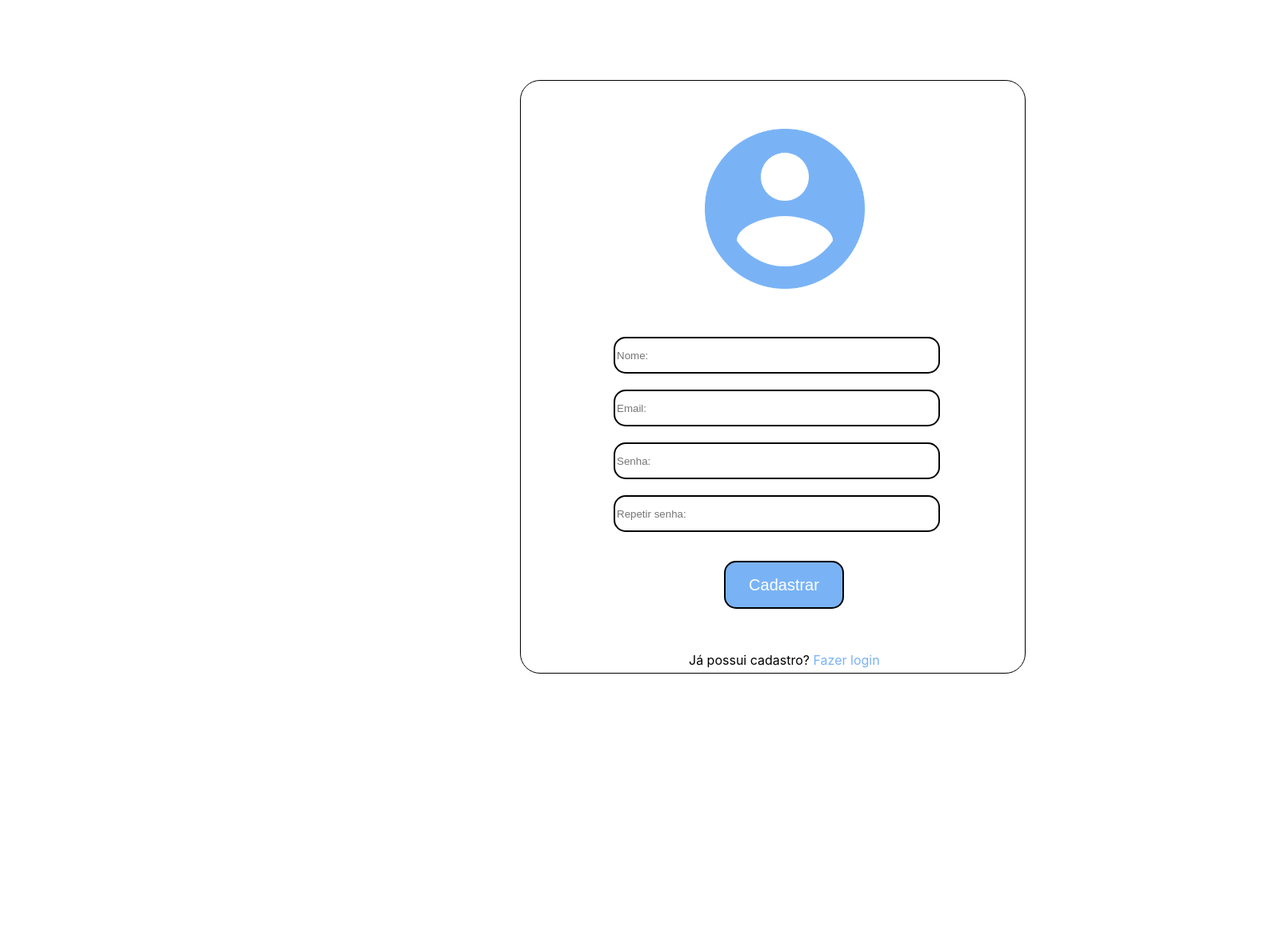
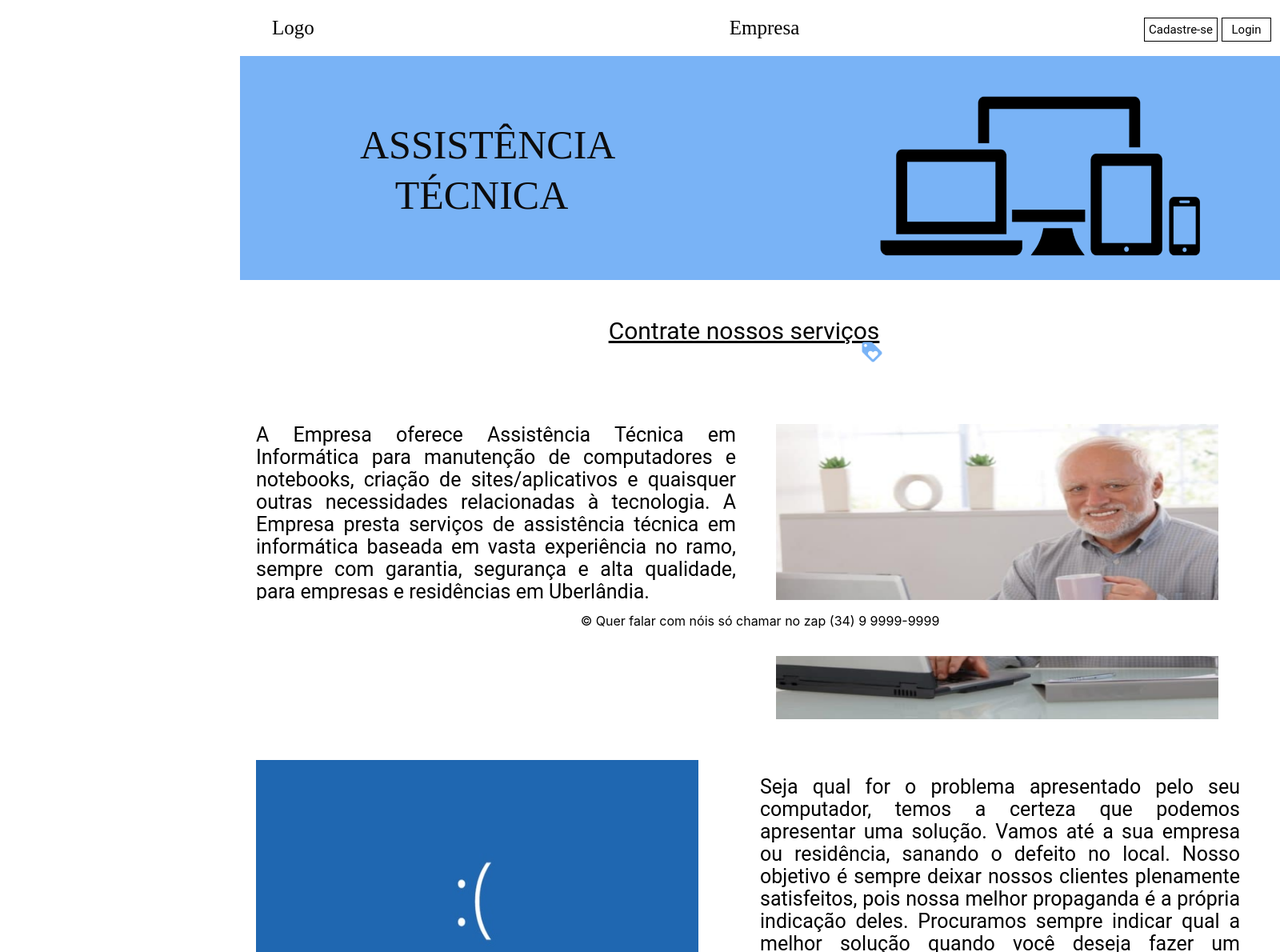
Before and after one commit to FellipeMarraa/ProjetoWeb, a React (Create React App) app: page / in a window 1280 px wide. Shown: the top 1190 px of the page at 80% size, 1600 px wide, since content can reach past the window. Before the commit the page ends 842 px from the top, so only its background shows below. Built offline with nearby package versions, Linux system fonts and the light colour scheme.

Commit message:
estilização react (landing page)

```diff
--- a/src/App.js
+++ b/src/App.js
@@ -1,11 +1,11 @@
 import React from 'react';
 import './App.css';
-import CadastroPage from "./Components/CadastroPage";
+import LandingPage from "./Components/LandingPage";
 
 function App() {
   return (
       <div className="App">
-          <CadastroPage></CadastroPage>
+          <LandingPage></LandingPage>
 
       </div>
   );
--- a/src/Components/LandingPage/index.js
+++ b/src/Components/LandingPage/index.js
@@ -1,12 +1,63 @@
 import React from 'react';
 import './landingPage.css';
+import imageHeader from '../../assets/imageHeader.png';
+import etiqueta from '../../assets/mdi_loyalty.png';
+import primeiraImagem from '../../assets/hide-the-pain-stockphoto-840x560 1.png';
+import segundaImagem from '../../assets/tela-azul-da-morte-windows-10.jpg';
+import terceiraImagem from '../../assets/1024px-Running_icon_-_Noun_Project_17825.svg.png';
 
 const LandingPage = props => {
 
     return (
+        <div>
+            <header>
+                <div className={'cabecalho'}>
+                    <h2 id={'logo'}>Logo</h2>
+                    <h2 id={'empresa'}>Empresa</h2>
+                    <a id={'cadastre'}>Cadastre-se</a>
+                    <a id={'login'}>Login</a>
+                </div>
+            </header>
 
-        <header></header>
+            <div className={'assistencia'}>
+                <p id={'titulo'}>Assistência Técnica</p>
+                <img id={'icone'} src={imageHeader}/>
+            </div>
 
+            <p id={'contrate'}>Contrate nossos serviços </p> <img id={'etiqueta'} src={etiqueta}/>
+
+            <div className={'texto'}>
+                <p id={'primeiro-texto'}>A Empresa oferece Assistência Técnica em Informática para manutenção de
+                    computadores
+                    e notebooks, criação de sites/aplicativos e quaisquer outras
+                    necessidades relacionadas à tecnologia. A Empresa presta serviços de assistência técnica em
+                    informática
+                    baseada em vasta experiência no ramo, sempre com garantia, segurança e
+                    alta qualidade, para empresas e residências em Uberlândia.
+                </p>
+                <img id={'primeira-imagem'} src={primeiraImagem}/>
+                <img id={'segunda-imagem'} src={segundaImagem}/>
+                <p id={'segundo-texto'}>Seja qual for o problema apresentado pelo seu computador, temos a certeza que
+                    podemos apresentar uma solução. Vamos até a sua empresa ou residência, sanando
+                    o defeito no local. Nosso objetivo é sempre deixar nossos clientes plenamente satisfeitos, pois
+                    nossa melhor propaganda é a própria indicação deles.
+                    Procuramos sempre indicar qual a melhor solução quando você deseja fazer um upgrade do seu
+                    computador atual ou a aquisição de um novo equipamento, seja computador, notebook ou
+                    periféricos, como roteadores, modems, memórias, monitores, processadores, etc.
+                </p>
+                <p id={'terceiro-texto'}>Compreendemos que quando acontecem problemas com seus computadores você ou
+                    sua empresa pode ficar sem produzir e perder dinheiro. Portanto procuramos
+                    atender e solucionar seus problemas o mais rápido possível para que sua produtividade volte ao
+                    normal. Também procuramos orientá-lo para uma melhor utilização de seus
+                    computadores e programas para diminuir a ocorrência de contratempos.</p>
+                <img id={'terceira-imagem'} src={terceiraImagem}/>
+            </div>
+
+            <footer className={'rodape'}>
+                <p>&copy; Quer falar com nóis só chamar no zap (34) 9 9999-9999</p>
+            </footer>
+
+        </div>
     );
 }
 
--- a/src/Components/LandingPage/landingPage.css
+++ b/src/Components/LandingPage/landingPage.css
@@ -0,0 +1,271 @@
+html, body {
+    margin: 0;
+    padding: 0;
+    height: 100%;
+}
+
+@media only screen and (max-device-width: 1200px) {
+    /* .menu { width:1200px; } */
+}
+
+.cabecalho {
+    background-color: white;
+    position: fixed;
+    width: 1300px;
+    height: 70px;
+    left: 300px;
+    right: 210px;
+    top: 0px;
+    z-index: 999;
+
+}
+
+#logo {
+    position: absolute;
+    width: 30px;
+    height: 25px;
+    left: 40px;
+    top: -15px;
+    font-family: Saira Condensed;
+    font-style: normal;
+    font-weight: normal;
+    font-size: 25px;
+    line-height: 57px;
+    color: #000000;
+}
+
+#empresa {
+    position: absolute;
+    width: 111px;
+    height: 57px;
+    left: 600px;
+    top: -15px;
+    font-family: Saira Condensed;
+    font-style: normal;
+    font-weight: normal;
+    font-size: 25px;
+    line-height: 57px;
+    color: #000000;
+}
+
+#cadastre {
+    position: absolute;
+    margin-left: 5px;
+    margin-right: 5px;
+    left: 1125px;
+    top: 22px;
+    font-family: Roboto;
+    font-weight: normal;
+    font-size: 15px;
+    text-align: center;
+    padding: 5px;
+    border: 1px solid #000000;
+    color: black;
+}
+
+#cadastre:hover {
+    background-color: #79b3f6;
+    color: black;
+    cursor: pointer;
+}
+
+#login {
+    margin-right: 5px;
+    margin-left: 5px;
+    width: 50px;
+    position: absolute;
+    left: 1222px;
+    top: 22px;
+    font-family: Roboto;
+
+    font-weight: normal;
+    font-size: 15px;
+
+    color: black;
+    text-align: center;
+    padding: 5px;
+    border: 1px solid #000000;
+}
+
+#login:hover {
+    background-color: #79b3f6;
+    color: black;
+    cursor: pointer;
+
+}
+
+.assistencia {
+    position: absolute;
+    width: 1300px;
+    height: 280px;
+    left: 300px;
+    margin-right: 340px;
+    top: 70px;
+
+    background: #79b3f6;
+}
+
+#titulo {
+
+    position: absolute;
+    width: 304px;
+    height: 115.74px;
+    left: 150px;
+    top: 30px;
+
+    font-family: Saira Condensed;
+    font-style: normal;
+    font-weight: normal;
+    font-size: 50px;
+    line-height: 63px;
+    /* or 98% */
+
+    text-align: center;
+    text-transform: uppercase;
+
+    color: #0D0C0C;
+}
+
+#icone {
+
+    position: absolute;
+    width: 400px;
+    height: 200px;
+    left: 800px;
+    top: 50px;
+
+}
+
+#contrate {
+
+    position: absolute;
+    width: 644px;
+    height: 67px;
+    left: 608px;
+    top: 350px;
+
+    font-family: Roboto;
+    font-style: normal;
+    font-weight: normal;
+    font-size: 30px;
+    line-height: 67px;
+    /* identical to box height */
+
+    text-decoration-line: underline;
+
+    color: #000000;
+}
+
+#etiqueta {
+
+    position: absolute;
+    width: 30px;
+    height: 30px;
+    left: 1075px;
+    top: 425px;
+}
+
+.texto {
+    position: absolute;
+    width: 1300px;
+    height: 500px;
+    left: 300px;
+    top: 450px;
+
+
+}
+
+#primeiro-texto {
+
+    position: absolute;
+    width: 600px;
+    height: 125px;
+    left: 0px;
+    top: 0px;
+    margin-top: 80px;
+    margin-left: 20px;
+    font-family: Roboto;
+    font-style: normal;
+    font-weight: normal;
+    font-size: 25px;
+    line-height: 28px;
+    text-align: justify;
+    color: #000000;
+}
+
+#primeira-imagem {
+    position: absolute;
+    width: 553px;
+    height: 369px;
+    left: 670px;
+    top: 80px;
+}
+
+#segunda-imagem {
+    position: absolute;
+    width: 553px;
+    height: 369px;
+    left: 0px;
+    margin-left: 20px;
+    top: 500px;
+}
+
+#segundo-texto {
+
+    position: absolute;
+    width: 600px;
+    height: 178px;
+    left: 630px;
+    top: 520px;
+    margin-left: 20px;
+    margin-top: 0px;
+    margin-right: 20px;
+    font-family: Roboto;
+    font-style: normal;
+    font-weight: normal;
+    font-size: 25px;
+    line-height: 28px;
+    text-align: justify;
+    color: #000000;
+
+}
+
+#terceiro-texto {
+
+    position: absolute;
+    width: 600px;
+    height: 200px;
+    left: 0px;
+    top: 1000px;
+    margin-left: 20px;
+    margin-bottom: 150px;
+    margin-top: 0px;
+    font-family: Roboto;
+    font-style: normal;
+    font-weight: normal;
+    font-size: 25px;
+    line-height: 28px;
+    text-align: justify;
+    color: #000000;
+
+}
+
+#terceira-imagem {
+    position: absolute;
+    width: 403px;
+    height: 369px;
+    left: 770px;
+    top: 920px;
+}
+
+.rodape {
+    background-color: white;
+    position: fixed;
+    width: 1300px;
+    height: 70px;
+    left: 300px;
+    bottom: -20px;
+    right: 210px;
+    z-index: 999;
+    text-align: center;
+}
```
